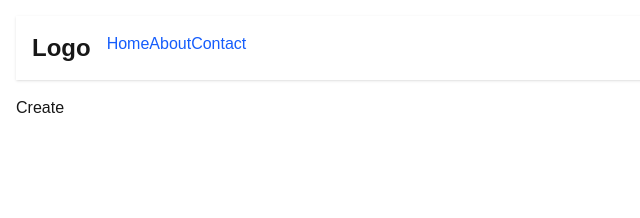
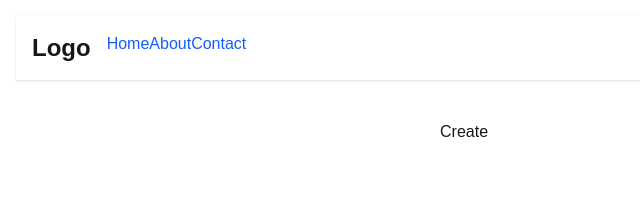
Before and after one commit to AleksandrKompanetc/next_app, a Next.js app: page /create in a window 1280 px wide. Shown: the top 218 px of the page, without its empty margins (0-640 px from the left). Built offline with nearby package versions, Linux system fonts and the light colour scheme.

Commit message:
added changes for CreateUser

```diff
--- a/src/app/create/page.tsx
+++ b/src/app/create/page.tsx
@@ -4,9 +4,12 @@ import { useRouter } from "next/router"
 export default function CreateUser() {
   const [name, setName] = useState('')
   const [email, setEmail] = useState('')
+  const router = useRouter()
+
   return (
-    <div>
+    <div className="p-6 max-w-md mx-auto">
       <h1>Create</h1>
+      <form action=""></form>
     </div>
   )
 }
```
